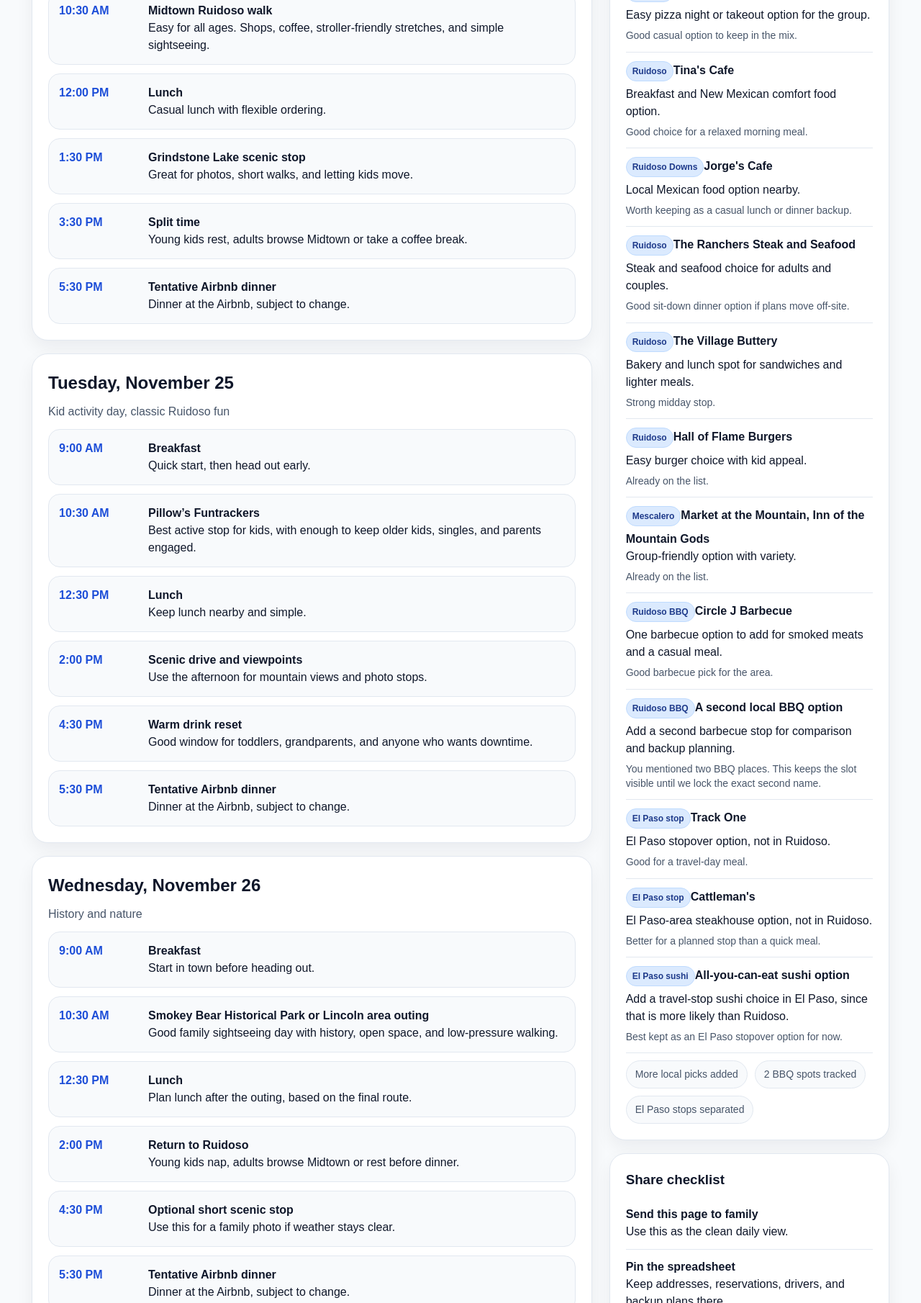
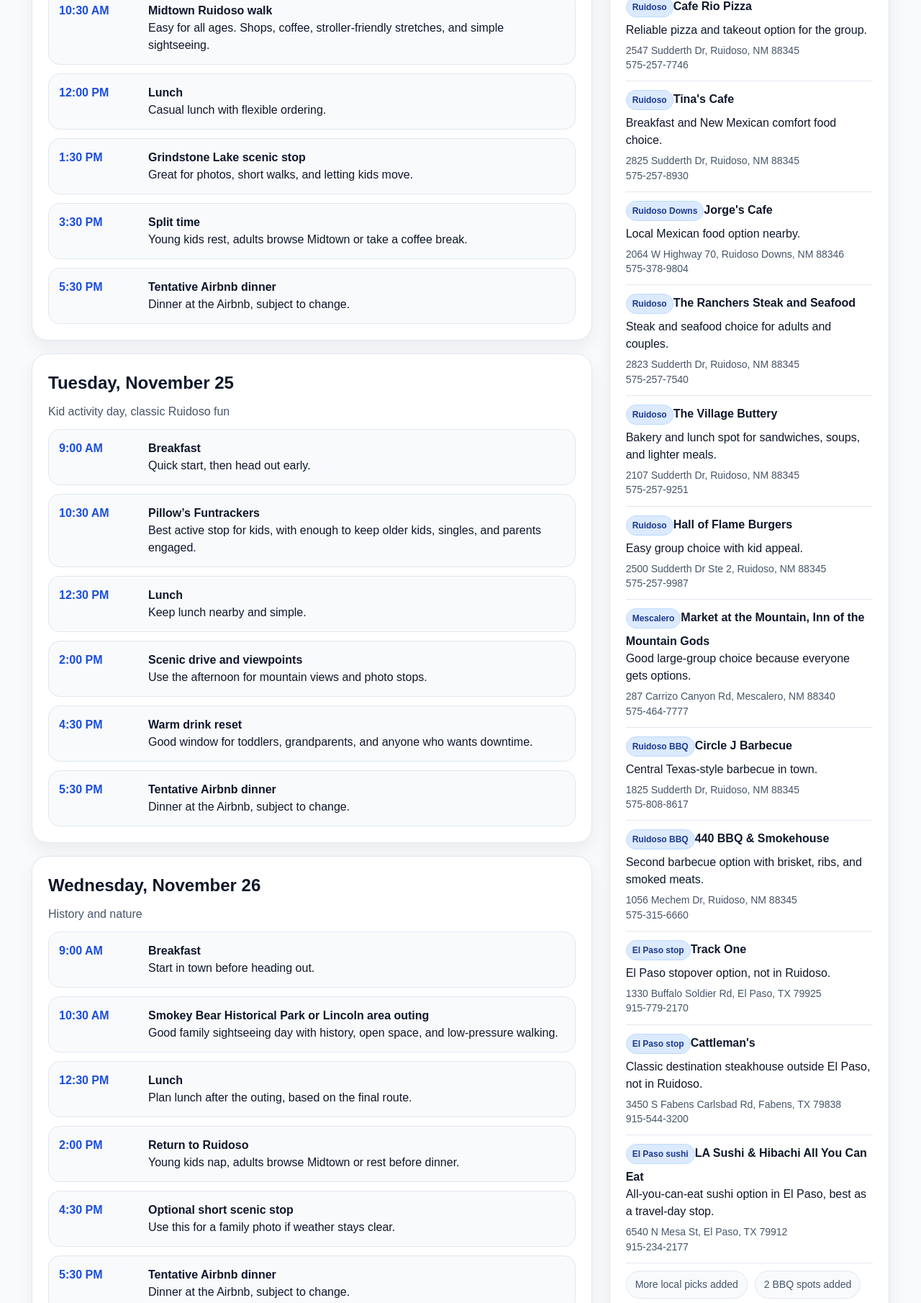
Before and after one commit to JamesJones4301/ruidoso-family-trip, a website: page index.html in a window 1280 px wide. Shown: the part 1486-3296 px from the top of the page at 72% size. Drawn offline with Linux system fonts and the light colour scheme.

Commit message:
Replace food picks with detailed contact info

```diff
--- a/index.html
+++ b/index.html
@@ -406,22 +406,22 @@
       <aside>
         <section class="card side-card">
           <h3>Food picks</h3>
-          <div class="food-item"><span class="food-tag">Ruidoso</span><strong>Cornerstone Bakery Cafe</strong><br>Breakfast and brunch favorite for the group.<div class="contact">Already on the list, good first-morning pick.</div></div>
-          <div class="food-item"><span class="food-tag">Ruidoso</span><strong>Cafe Rio Pizza</strong><br>Easy pizza night or takeout option for the group.<div class="contact">Good casual option to keep in the mix.</div></div>
-          <div class="food-item"><span class="food-tag">Ruidoso</span><strong>Tina's Cafe</strong><br>Breakfast and New Mexican comfort food option.<div class="contact">Good choice for a relaxed morning meal.</div></div>
-          <div class="food-item"><span class="food-tag">Ruidoso Downs</span><strong>Jorge's Cafe</strong><br>Local Mexican food option nearby.<div class="contact">Worth keeping as a casual lunch or dinner backup.</div></div>
-          <div class="food-item"><span class="food-tag">Ruidoso</span><strong>The Ranchers Steak and Seafood</strong><br>Steak and seafood choice for adults and couples.<div class="contact">Good sit-down dinner option if plans move off-site.</div></div>
-          <div class="food-item"><span class="food-tag">Ruidoso</span><strong>The Village Buttery</strong><br>Bakery and lunch spot for sandwiches and lighter meals.<div class="contact">Strong midday stop.</div></div>
-          <div class="food-item"><span class="food-tag">Ruidoso</span><strong>Hall of Flame Burgers</strong><br>Easy burger choice with kid appeal.<div class="contact">Already on the list.</div></div>
-          <div class="food-item"><span class="food-tag">Mescalero</span><strong>Market at the Mountain, Inn of the Mountain Gods</strong><br>Group-friendly option with variety.<div class="contact">Already on the list.</div></div>
-          <div class="food-item"><span class="food-tag">Ruidoso BBQ</span><strong>Circle J Barbecue</strong><br>One barbecue option to add for smoked meats and a casual meal.<div class="contact">Good barbecue pick for the area.</div></div>
-          <div class="food-item"><span class="food-tag">Ruidoso BBQ</span><strong>A second local BBQ option</strong><br>Add a second barbecue stop for comparison and backup planning.<div class="contact">You mentioned two BBQ places. This keeps the slot visible until we lock the exact second name.</div></div>
-          <div class="food-item"><span class="food-tag">El Paso stop</span><strong>Track One</strong><br>El Paso stopover option, not in Ruidoso.<div class="contact">Good for a travel-day meal.</div></div>
-          <div class="food-item"><span class="food-tag">El Paso stop</span><strong>Cattleman's</strong><br>El Paso-area steakhouse option, not in Ruidoso.<div class="contact">Better for a planned stop than a quick meal.</div></div>
-          <div class="food-item"><span class="food-tag">El Paso sushi</span><strong>All-you-can-eat sushi option</strong><br>Add a travel-stop sushi choice in El Paso, since that is more likely than Ruidoso.<div class="contact">Best kept as an El Paso stopover option for now.</div></div>
+          <div class="food-item"><span class="food-tag">Ruidoso</span><strong>Cornerstone Bakery Cafe</strong><br>Breakfast and brunch favorite for the group.<div class="contact">1712 Sudderth Dr, Ruidoso, NM 88345<br>575-257-1842</div></div>
+          <div class="food-item"><span class="food-tag">Ruidoso</span><strong>Cafe Rio Pizza</strong><br>Reliable pizza and takeout option for the group.<div class="contact">2547 Sudderth Dr, Ruidoso, NM 88345<br>575-257-7746</div></div>
+          <div class="food-item"><span class="food-tag">Ruidoso</span><strong>Tina's Cafe</strong><br>Breakfast and New Mexican comfort food choice.<div class="contact">2825 Sudderth Dr, Ruidoso, NM 88345<br>575-257-8930</div></div>
+          <div class="food-item"><span class="food-tag">Ruidoso Downs</span><strong>Jorge's Cafe</strong><br>Local Mexican food option nearby.<div class="contact">2064 W Highway 70, Ruidoso Downs, NM 88346<br>575-378-9804</div></div>
+          <div class="food-item"><span class="food-tag">Ruidoso</span><strong>The Ranchers Steak and Seafood</strong><br>Steak and seafood choice for adults and couples.<div class="contact">2823 Sudderth Dr, Ruidoso, NM 88345<br>575-257-7540</div></div>
+          <div class="food-item"><span class="food-tag">Ruidoso</span><strong>The Village Buttery</strong><br>Bakery and lunch spot for sandwiches, soups, and lighter meals.<div class="contact">2107 Sudderth Dr, Ruidoso, NM 88345<br>575-257-9251</div></div>
+          <div class="food-item"><span class="food-tag">Ruidoso</span><strong>Hall of Flame Burgers</strong><br>Easy group choice with kid appeal.<div class="contact">2500 Sudderth Dr Ste 2, Ruidoso, NM 88345<br>575-257-9987</div></div>
+          <div class="food-item"><span class="food-tag">Mescalero</span><strong>Market at the Mountain, Inn of the Mountain Gods</strong><br>Good large-group choice because everyone gets options.<div class="contact">287 Carrizo Canyon Rd, Mescalero, NM 88340<br>575-464-7777</div></div>
+          <div class="food-item"><span class="food-tag">Ruidoso BBQ</span><strong>Circle J Barbecue</strong><br>Central Texas-style barbecue in town.<div class="contact">1825 Sudderth Dr, Ruidoso, NM 88345<br>575-808-8617</div></div>
+          <div class="food-item"><span class="food-tag">Ruidoso BBQ</span><strong>440 BBQ & Smokehouse</strong><br>Second barbecue option with brisket, ribs, and smoked meats.<div class="contact">1056 Mechem Dr, Ruidoso, NM 88345<br>575-315-6660</div></div>
+          <div class="food-item"><span class="food-tag">El Paso stop</span><strong>Track One</strong><br>El Paso stopover option, not in Ruidoso.<div class="contact">1330 Buffalo Soldier Rd, El Paso, TX 79925<br>915-779-2170</div></div>
+          <div class="food-item"><span class="food-tag">El Paso stop</span><strong>Cattleman's</strong><br>Classic destination steakhouse outside El Paso, not in Ruidoso.<div class="contact">3450 S Fabens Carlsbad Rd, Fabens, TX 79838<br>915-544-3200</div></div>
+          <div class="food-item"><span class="food-tag">El Paso sushi</span><strong>LA Sushi & Hibachi All You Can Eat</strong><br>All-you-can-eat sushi option in El Paso, best as a travel-day stop.<div class="contact">6540 N Mesa St, El Paso, TX 79912<br>915-234-2177</div></div>
           <div class="pill-row">
             <span class="pill">More local picks added</span>
-            <span class="pill">2 BBQ spots tracked</span>
+            <span class="pill">2 BBQ spots added</span>
             <span class="pill">El Paso stops separated</span>
           </div>
         </section>
```
